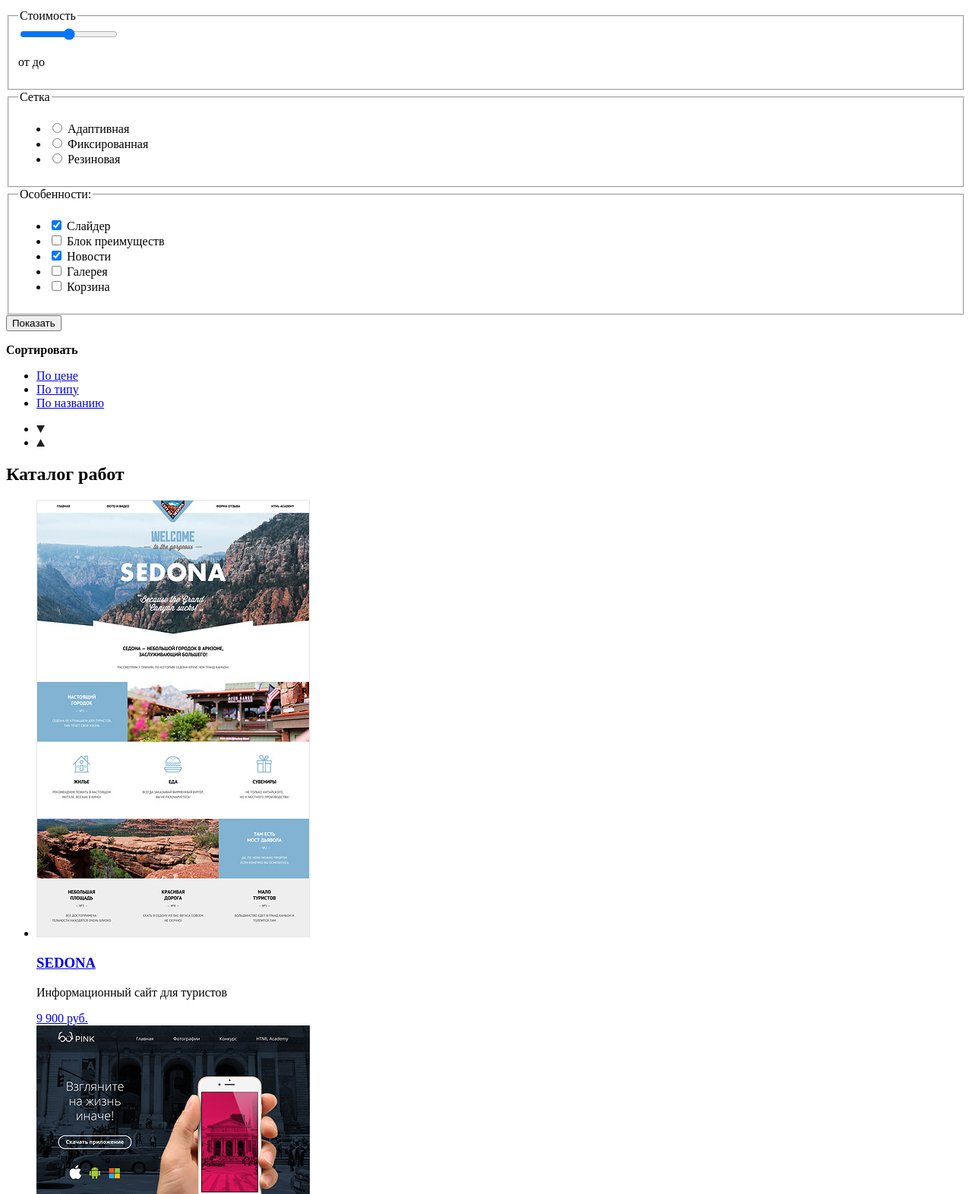
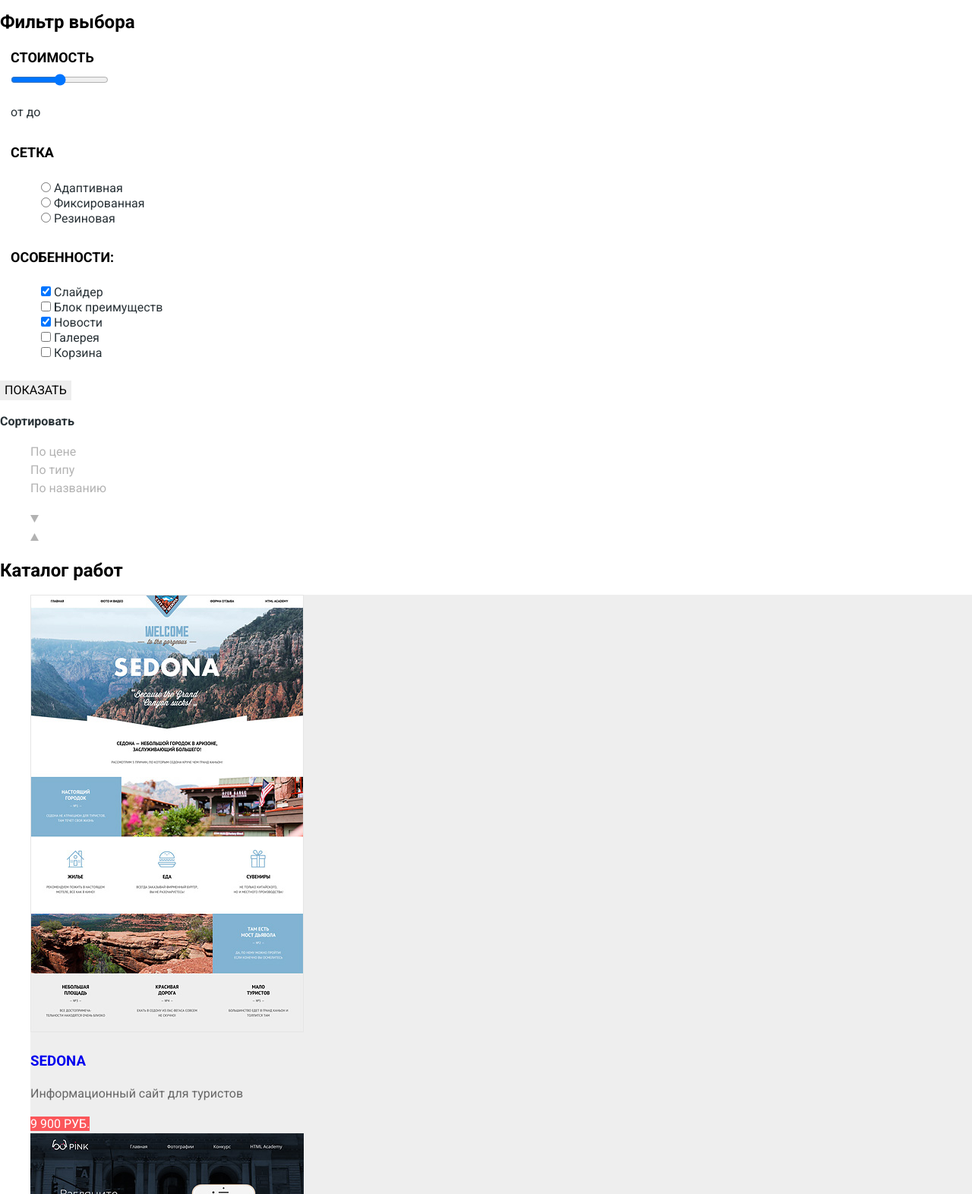
Before and after one commit to SotskovS/222987-nerds, a plain HTML site: page catalog.html in a window 1280 px wide. Shown: the part 314-1886 px from the top of the page at 76% size. Drawn offline with nearby package versions, Linux system fonts and the light colour scheme.

Commit message:
Базовая стилизация Нёрдс

```diff
--- a/catalog.html
+++ b/catalog.html
@@ -3,6 +3,9 @@
     <head>
         <meta charset="utf-8">
         <title>HTML Academy: Нёрдс</title>
+        <link href="https://fonts.googleapis.com/css?family=Roboto:400,700&amp;subset=cyrillic" rel="stylesheet">
+        <link href="css/normalize.css" rel="stylesheet">
+        <link href="css/style.css" rel="stylesheet">
     </head>
     <body>
         <header class="main-header">
@@ -26,7 +29,7 @@
 
         <main>
             <h1>Магазин готовых шаблонов</h1>
-            <section class="content-filter">
+            <section class="filter">
                 <h2 class="visually-hidden">Фильтр выбора</h2>
                 <form class="filter-cost" method="get" action="https://echo.htmlacademy.ru">
                     <fieldset>
@@ -37,7 +40,7 @@
                             до<output name="range"></output>
                         </p>
                     </fieldset>
-                    <fieldset>
+                    <fieldset class="cell">
                         <legend>Сетка</legend>
                         <ul>
                             <li>
@@ -52,9 +55,10 @@
                                 <input class="grid-list" name="grid-select" type="radio" id="rubber">
                                 <label for="rubber">Резиновая</label>
                             </li>
+
                         </ul>
                     </fieldset>
-                    <fieldset>
+                    <fieldset class="cell">
                         <legend>Особенности:</legend>
                         <ul>
                             <li>
@@ -79,9 +83,12 @@
                             </li>
                         </ul>
                     </fieldset>
-                    <button class="filter-button" type="submit">Показать</button>
-                </form>
+                    <button class="show-btn button" type="submit">Показать</button>
+            </form>
             </section>
+
+
+
             <section class="catalog">
                 <div class="catalog-sort">
                     <p><b>Сортировать</b></p>
@@ -91,16 +98,16 @@
                         <li class="sort-item"><a href="#">По названию</a></li>
                     </ul>
                     <ul>
-                        <li class="sort-item button">
+                        <li class="sort-item">
                             <a href="#">
                                 <svg xmlns="http://www.w3.org/2000/svg" width="11" height="10" viewBox="0 0 11 10">
-                                <path fill="#231F20" d="M5.5 10L0 0h11"/></svg>
+                                <path d="M5.5 10L0 0h11"/></svg>
                             </a>
                         </li>
-                        <li class="sort-item button">
+                        <li class="sort-item">
                             <a href="#">
                                 <svg xmlns="http://www.w3.org/2000/svg" width="11" height="10" viewBox="0 0 11 10">
-                                <path fill="#231F20" d="M5.5 0L0 10h11z"/></svg>
+                                <path  d="M5.5 0L0 10h11z"/></svg>
                             </a>
                         </li>
                     </ul>
@@ -112,7 +119,7 @@
                         <section class="modal-offer">
                             <h3 class="catalog-item-title"><a href="#">SEDONA</a></h3>
                             <p>Информационный сайт для туристов</p>
-                            <a class="button" href="#">9 900 руб.</a>
+                            <a class="button catalog-btn" href="#">9 900 руб.</a>
                         </section>
                     </li>
                     <li class="catalog-item">
@@ -120,7 +127,7 @@
                         <section class="modal-offer">
                             <h3 class="catalog-item-title"><a href="#">pink app</a></h3>
                             <p>Продуктовый лендинг приложения для iOS и Android</p>
-                            <a class="button" href="#">9 900 руб.</a>
+                            <a class="button catalog-btn" href="#">9 900 руб.</a>
                         </section>
                     </li>
                     <li class="catalog-item">
@@ -128,26 +135,26 @@
                         <section class="modal-offer">
                             <h3 class="catalog-item-title"><a href="#">barbershop</a></h3>
                             <p>Сайт салона красоты. Для мужчин, да.</p>
-                            <a class="button" href="#">9 900 руб.</a>
+                            <a class="button catalog-btn" href="#">9 900 руб.</a>
                         </section>
                     </li>
                     <li class="catalog-item">
                         <img src="img/img-mishka.jpg" width="360" height="576" alt="Изображение сайта Мишка">
                         <h3 class="catalog-item-title"><a href="#">mishka</a></h3>
                         <p>Интернет-магазин вязаных игрушек</p>
-                        <a class="button" href="#">9 900 руб.</a>
+                        <a class="button catalog-btn" href="#">9 900 руб.</a>
                     </li>
                     <li class="catalog-item">
                         <img src="img/img-aplus.jpg" width="360" height="576" alt="Изображение сайта А +">
                         <h3 class="catalog-item-title"><a href="#">a plus</a></h3>
                         <p>Лендинг курсов повышения квалификации</p>
-                        <a class="button" href="#">9 900 руб.</a>
+                        <a class="button catalog-btn" href="#">9 900 руб.</a>
                     </li>
                     <li class="catalog-item">
                         <img src="img/img-kvast.jpg" width="360" height="576" alt="Изображение сайта Кваст">
                         <h3 class="catalog-item-title"><a href="#">кваст</a></h3>
                         <p>Промо-сайт производителя крафтового кваса</p>
-                        <a class="button" href="#">9 900 руб.</a>
+                        <a class="button catalog-btn" href="#">9 900 руб.</a>
                     </li>
                 </ul>
                 <div class="pagination">
@@ -175,9 +182,9 @@
         <footer class="footer-main">
             <div class="footer-social">
                 <ul>
-                    <li class="social-button">VKontakte</li>
-                    <li class="social-button">Facebook</li>
-                    <li class="social-button">Instagram</li>
+                  <li> <a class="social button" href="#">VKontakte</a></li>
+                  <li> <a class="social button" href="#">Facebook</a></li>
+                  <li> <a class="social button" href="#">Instagram</a></li>
                 </ul>
             </div>
             <p class="footer-bidding">
@@ -196,7 +203,7 @@
                <input type="email" id="mail" placeholder="email@example.com">
                <label for="letter">Текст письма:</label>
                <textarea id="letter" rows="5" placeholder="В свободной форме"></textarea>
-               <button type="submit" method="post" action="https://echo.htmlacademy.ru">Отправить</button>
+               <button class="button" type="submit" method="post" action="https://echo.htmlacademy.ru">Отправить</button>
            </form>
         </section>
     </body>
--- a/css/style.css
+++ b/css/style.css
@@ -28,7 +28,8 @@ ul {
     list-style: none;
 }
 
-.main-header {
+.main-header,
+.catalog-item {
     background-color: #eeeeee;
 }
 nav {
@@ -91,7 +92,8 @@ a:focus {
     border: none;
 }
 
-.header-slide h2 {
+.header-slide h2,
+h1 {
     font-size: 55px;
     line-height: 55px;
 }
@@ -157,13 +159,87 @@ th {
 .modal input:hover,
 .modal textarea:hover {
     color: #a1a1a1;
-
     border: 1px solid #b4b9bb;
 }
 
 .modal input:focus,
 .modal textarea:focus {
     color: #000000;
-
     border: 1px solid #000000;
 }
+
+.modal input:invalid {
+    color: #e74246;
+    border: 1px solid #e74246;
+}
+
+.catalog-item-title {
+    text-transform: uppercase;
+}
+
+.catalog-item p {
+    color: #666666;
+}
+
+.filter fieldset {
+    border: none;
+}
+
+.filter legend {
+    font-size: 18px;
+    line-height: 30px;
+    font-weight: bold;
+    letter-spacing: 10;
+    text-transform: uppercase;
+  }
+
+.filter ul {
+    list-style: none;
+    line-height: 20px;
+}
+
+.show-btn {
+    color: #000000;
+    background-color: #eeeeee;
+}
+
+.show-btn:hover {
+    color: #000000;
+    background-color: #dfdfdf;
+}
+
+.show-btn:active {
+    color: #000000;
+    opacity: 0.3;
+    background-color: #d5d5d5;
+}
+
+.cell label {
+    color: #283136;
+}
+
+.cell label:hover {
+    color: #000000;
+}
+
+.catalog-sort a,
+.catalog-sort svg{
+    color: rgba(0, 0, 0, 0.3);
+    fill: rgba(0, 0, 0, 0.3)
+}
+
+.catalog-sort a:hover,
+.catalog-sort svg:hover{
+    color: rgba(0, 0, 0, 0.6);
+    fill: rgba(0, 0, 0, 0.6)
+}
+
+.catalog-sort a:active,
+.catalog-sort svg:active{
+    color: rgba(0, 0, 0, 1);
+    fill: rgba(0, 0, 0, 1)
+}
+
+.catalog-item .catalog-btn {
+    color: #ffffff;
+}
```
Also changed, not shown: index.html (+0 -2 lines).
